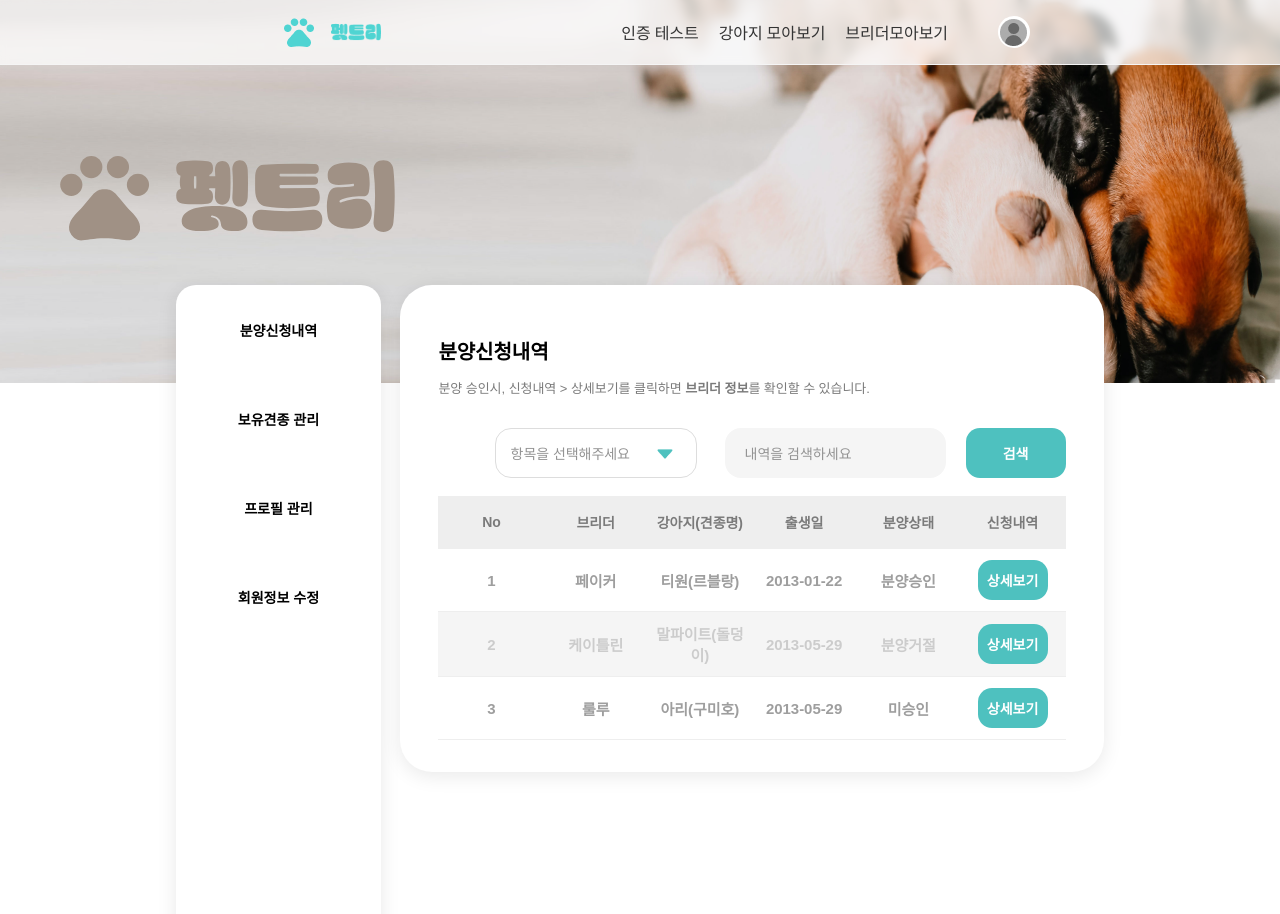
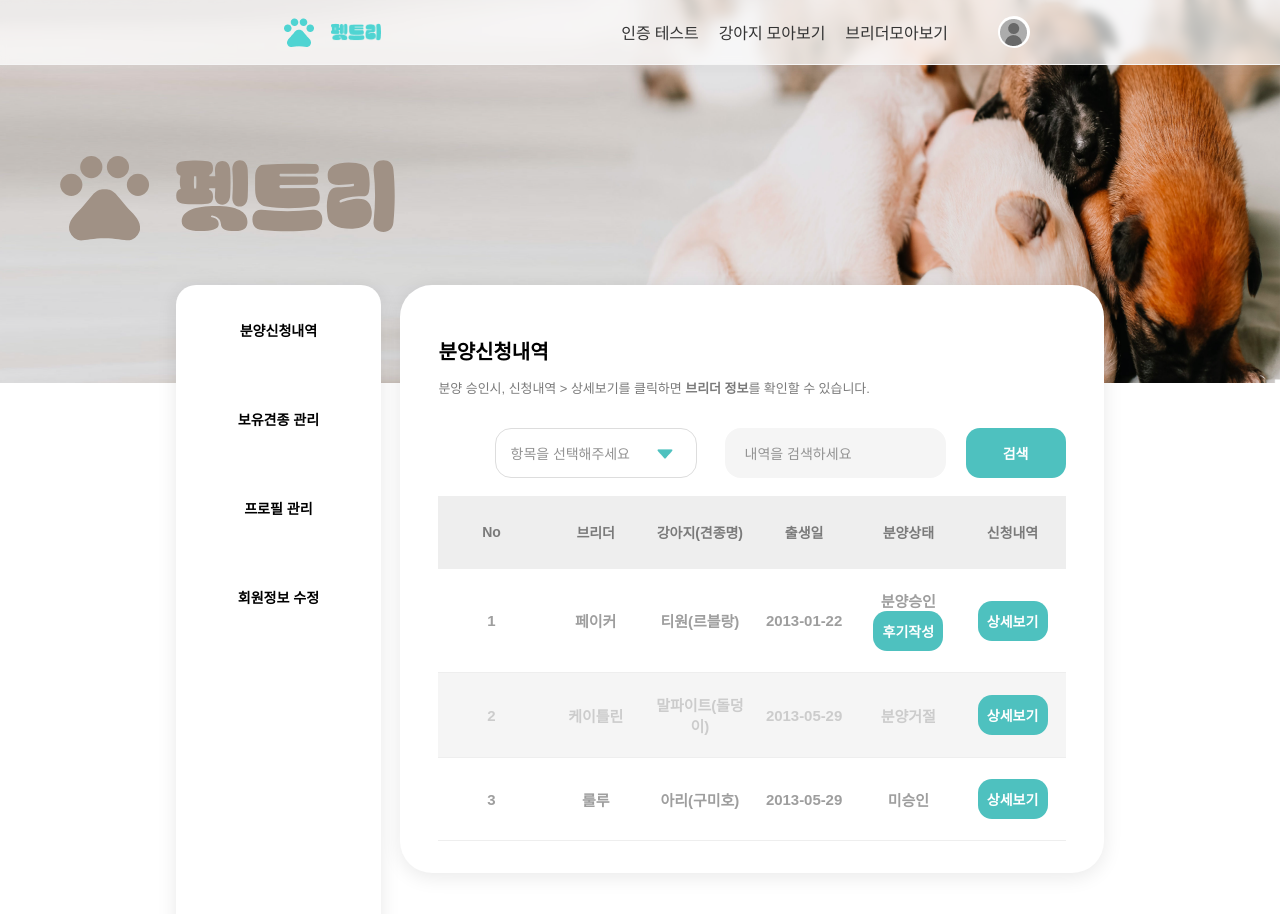
Before and after one commit to next-petree/frontend, a React (Create React App) app: page /adoptlist/adopter in a window 1280 px wide. Shown: the top 914 px of the page. Built offline with nearby package versions, Linux system fonts and the light colour scheme; no server answers; a web font is replaced by a local one.

Commit message:
feat : adoptlist/adopt 페이지 퍼블리싱 완료

```diff
--- a/src/component/MyPage/AdoptList/Component/TableComponent/AdopterTable/AdopterTableComp.tsx
+++ b/src/component/MyPage/AdoptList/Component/TableComponent/AdopterTable/AdopterTableComp.tsx
@@ -54,7 +54,7 @@ const TableComp = ({
               <Td>{i + 1}</Td>
               {row.cells.map((cell) => (
                 <Td {...cell.getCellProps()}>
-                  {cell.column.id === 'breakdown' ? ( // 추가
+                  {cell.column.id === 'breakdown' ? (
                     <Button
                       bgcolor="#4EC1BF"
                       buttonwidth="70px;"
@@ -63,6 +63,21 @@ const TableComp = ({
                     >
                       상세보기
                     </Button>
+                  ) : cell.column.id === 'state' &&
+                    cell.value === '분양승인' ? (
+                    <>
+                      {cell.render('Cell')}
+                      <Button
+                        bgcolor="#4EC1BF"
+                        buttonwidth="70px;"
+                        buttonheight="40px;"
+                        onClick={() => {
+                          console.log('후기 작서이이잉!!');
+                        }}
+                      >
+                        후기작성
+                      </Button>
+                    </>
                   ) : (
                     cell.render('Cell')
                   )}
--- a/src/component/MyPage/AdoptList/Component/TableComponent/AdopterTable/TableCompStyle.ts
+++ b/src/component/MyPage/AdoptList/Component/TableComponent/AdopterTable/TableCompStyle.ts
@@ -31,7 +31,7 @@ export const Tr = styled.tr`
   text-align: center;
   width: 100%;
   border-bottom: 1px solid #eee;
-  padding: 10px 0;
+  padding: 20px 0;
 `;
 export const Th = styled.th`
   width: 16%;
```
